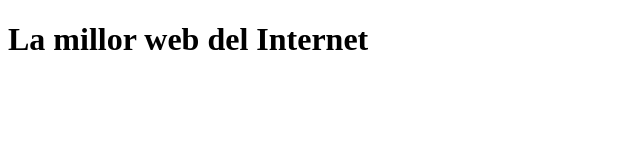
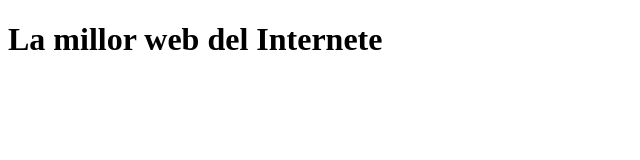
Before and after one commit to qaz329/RemoteWeb, a plain HTML site: page index.html in a window 1280 px wide. Shown: the full height of the page, 0-640 px from the left. Drawn offline with Linux system fonts and the light colour scheme.

Commit message:
Update index.html

```diff
--- a/index.html
+++ b/index.html
@@ -7,6 +7,6 @@
   <title>La meva web</title>
 </head>
 <body>
-  <h1>La millor web del Internet</h1>
+  <h1>La millor web del Internete</h1>
 </body>
 </html>
```
